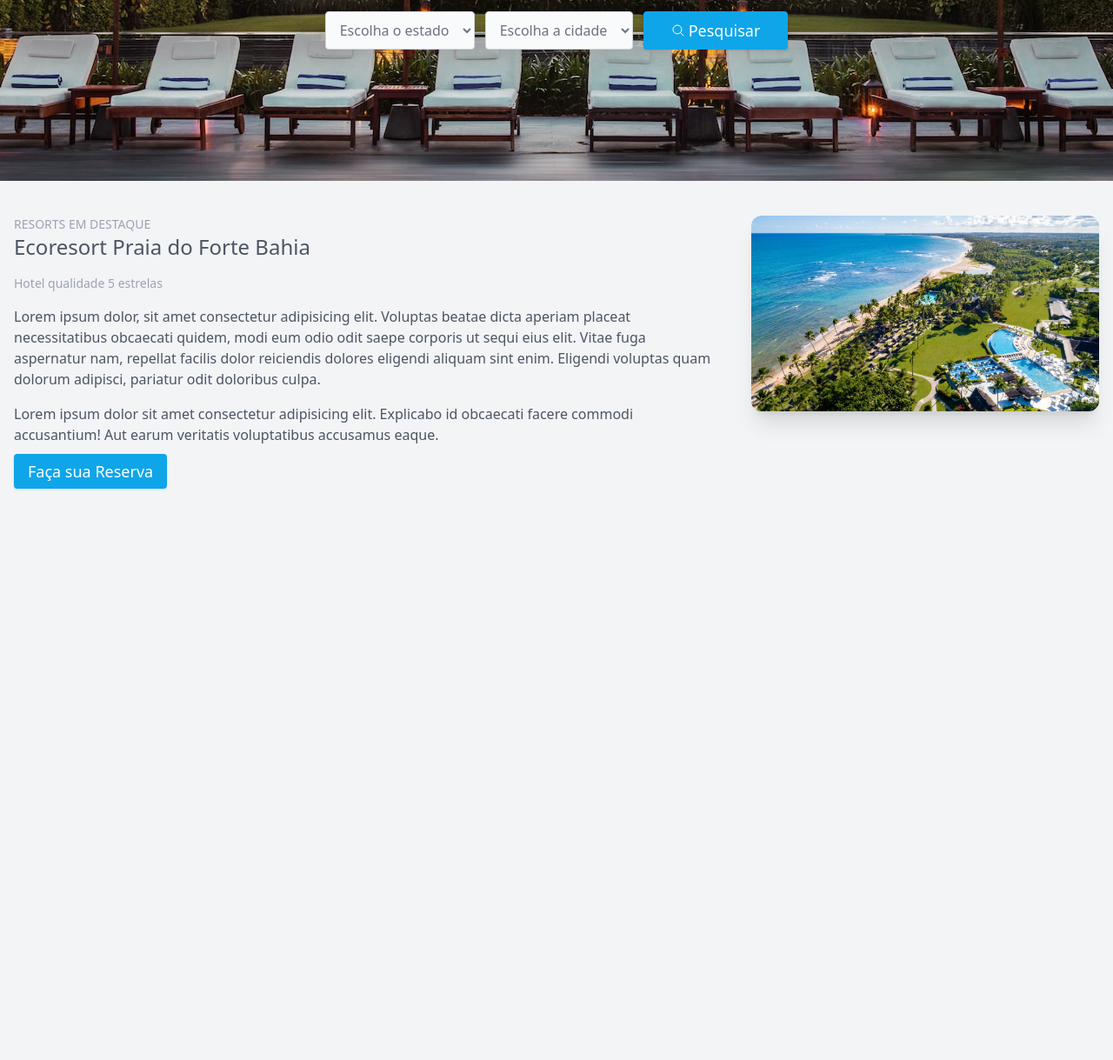
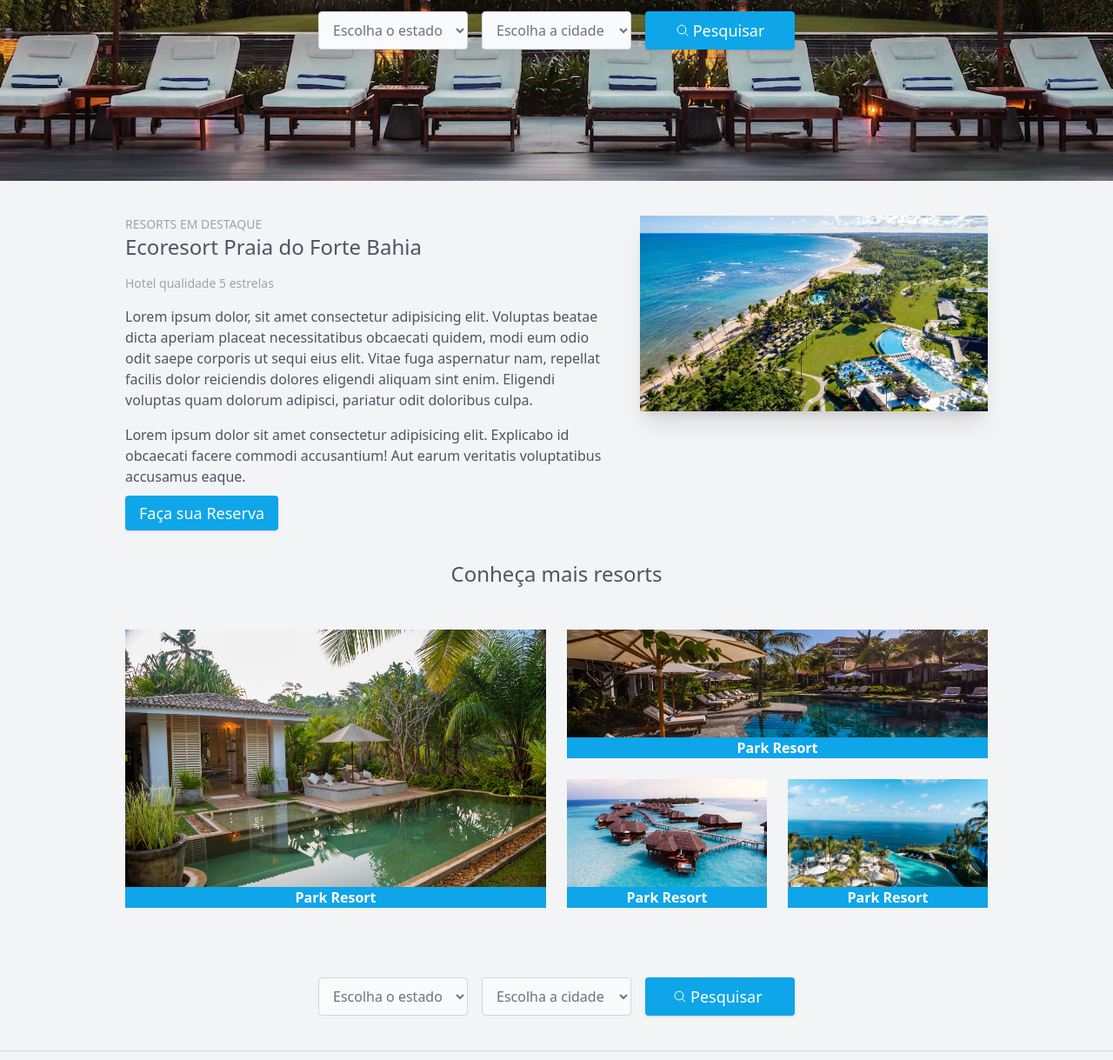
Before and after one commit to vagner0795/resort-landing-page, a website: page index.html in a window 1280 px wide. Shown: the part 338-1557 px from the top of the page at 87% size. Before the commit the page ends 934 px from the top, so only its background shows below. Drawn offline with nearby package versions, Linux system fonts and the light colour scheme.

Commit message:
feat: created layout grid and responsive page

```diff
--- a/index.html
+++ b/index.html
@@ -8,47 +8,48 @@
     <script src="https://cdn.tailwindcss.com"></script>
     <link rel="shortcut icon" href="./assets/resort-icon.png" type="image/x-icon">
     <title>Hoteis Project</title>
+
 </head>
 
 <body class="bg-gray-100 text-gray-600">
-    <header class="">
-        <nav class="container mx-auto px-4 h-24 flex items-center justify-between">
+    <header>
+        <nav class="container max-w-5xl mx-auto px-4 h-24 flex items-center justify-between">
             <div>
                 <img class="h-12" src="./assets/resort-icon.png" alt="logo">
             </div>
-            <ul class="flex space-x-3">
+            <ul class="flex space-x-3 hidden md:flex">
                 <li>
-                    <a class="text-md text-gray-600 hover:text-gray-800 hover:underline" href="#">Como reservar?</a>
+                    <a class="text-sm md:text-lg text-gray-600 hover:text-gray-800 hover:underline" href="#">Como reservar?</a>
 
 
                 </li>
                 <li>
-                    <a class="text-md text-gray-600 hover:text-gray-800 hover:underline" href="#">Sobre nós</a>
+                    <a class="text-sm md:text-lg text-gray-600 hover:text-gray-800 hover:underline" href="#">Sobre nós</a>
 
 
                 </li>
                 <li>
 
-                    <a class="text-md text-gray-600 hover:text-gray-800 hover:underline" href="#">Informações</a>
+                    <a class="text-sm md:text-lg text-gray-600 hover:text-gray-800 hover:underline" href="#">Informações</a>
 
                 </li>
                 <li>
 
-                    <a class="text-md text-gray-600 hover:text-gray-800 hover:underline" href="#">Contato</a>
+                    <a class="text-sm md:text-lg text-gray-600 hover:text-gray-800 hover:underline" href="#">Contato</a>
 
                 </li>
             </ul>
         </nav>
     </header>
     <section style="background: url('./assets/banner-home.jpg'); background-position: center; height: 450px;">
-        <div class="container h-full  mx-auto px-4 flex items-center justify-center">
+        <div class="container max-w-5xl h-full  mx-auto px-4 flex items-center justify-center">
             <div class="text-white text-center">
                 <h1 class="text-gray-200 text-3xl mb-3">Onde você quer ir?</h1>
                 <p class="text-green-100">Escolha o estado e cidade para achar os melhores resorts</p>
 
 
                 <div class="mt-8">
-                    <form class="flex space-x-3" action="#">
+                    <form class="grid grid-cols-2 lg:grid-cols-3 gap-4" action="#">
                         <select class="bg-gray-50 px-3 py-2 outline-none border border-gray-300 rounded text-gray-500"
                             name="" id="">
                             <option value="">Escolha o estado</option>
@@ -58,7 +59,7 @@
                             <option value="">Escolha a cidade</option>
                         </select>
 
-                        <button class="text-white text-lg flex items-center gap-1 bg-sky-500 py-2 px-8 rounded shadow ">
+                        <button class="col-span-2 lg:col-span-1 text-white text-lg justify-center flex items-center gap-1 bg-sky-500 py-2 px-8 rounded shadow ">
                             <svg class="h-4 " fill="none" stroke="currentColor" stroke-width="1.5" viewBox="0 0 24 24"
                                 xmlns="http://www.w3.org/2000/svg" aria-hidden="true">
                                 <path stroke-linecap="round" stroke-linejoin="round"
@@ -73,9 +74,9 @@
         </div>
     </section>
     <main>
-        <div class="container mx-auto px-4 py-10">
-            <div class="flex">
-                <div class="flex-grow-1 pr-10">
+        <div class="container max-w-5xl mx-auto px-4 py-10">
+            <div class="flex flex-col-reverse lg:flex-row">
+                <div class=" lg:pr-10">
                     <p class="text-sm text-gray-400 font-medium">RESORTS EM DESTAQUE</p>
                     <h2 class="text-2xl">Ecoresort Praia do Forte Bahia</h2>
                     <h4 class="text-sm text-gray-400 font-medium mt-4">Hotel qualidade 5 estrelas</h4>
@@ -93,27 +94,86 @@
                     <a class="text-white  text-lg bg-sky-500 py-2 px-4 rounded shadow ">Faça sua Reserva</a>
                 </div>
 
-                <div class="flex-shrink-0 ml-auto">
-                    <img class="rounded-xl shadow-xl" src="./assets/img-resort.jpg" alt="image-resort" width="400">
+                <div class="flex-shrink-0 lg:ml-auto">
+                    <img style="cursor: pointer;" class="mb-5 lg:mb-0 shadow-xl" src="./assets/img-resort.jpg" alt="image-resort" width="400">
+                </div>
+            </div>
+        </div>
+    </main>
+    <section>
+        <div class="container max-w-5xl mx-auto px-4">
+
+            <h3 class="text-2xl text-center text-gray-7 mb-12">Conheça mais resorts</h3>
+
+            <div class="md:grid md:grid-cols-4 md:grid-rows-2 md:gap-6 md:h-80 space-y-6 md:space-y-0 ">
+                <div class="relative md:col-span-2 md:row-span-2 overflow-hidden">
+                    <div class="absolute text-center bottom-0  text-white font-bold bg-sky-500 w-full">
+                        Park Resort
+                    </div>
+                    <img class="h-full w-full object-cover" src="./assets/grid-1.jpg" alt="image-resort">
+                </div>
+                <div class="relative md:col-span-2">
+                    <div class="absolute text-center bottom-0  text-white font-bold bg-sky-500 w-full">
+                        Park Resort
+                    </div>
+                    <img class="h-full w-full object-cover"  src="./assets/grid-2.jpg" alt="image-resort">
+                </div>
+                <div class="relative">
+                    <div class="absolute text-center bottom-0  text-white font-bold bg-sky-500 w-full">
+                        Park Resort
+                    </div>
+                    <img class="h-full w-full object-cover " src="./assets/grid-3.jpg" alt="image-resort">
+                </div>
+                <div class="relative">
+                    <div class="absolute text-center bottom-0  text-white font-bold bg-sky-500 w-full">
+                        Park Resort
+                    </div>
+                    <img class="h-full w-full object-cover" src="./assets/grid-4.jpg" alt="image-resort">
                 </div>
             </div>
 
+        </div>
+    </section>
+    <section >
+        <div class="container max-w-5xl mx-auto px-4 mt-20 flex justify-center">
+            <form class="grid grid-cols-2 lg:grid-cols-3 gap-4" action="#">
+                <select class="bg-gray-50 px-3 py-2 outline-none border border-gray-300 rounded text-gray-500"
+                    name="" id="">
+                    <option value="">Escolha o estado</option>
+                </select>
+                <select class="bg-gray-50 px-3 py-2 outline-none border border-gray-300 rounded text-gray-500"
+                    name="" id="">
+                    <option value="">Escolha a cidade</option>
+                </select>
+
+                <button class="col-span-2 lg:col-span-1 text-white text-lg flex items-center gap-1 bg-sky-500 py-2 px-8 rounded shadow ">
+                    <svg class="h-4 " fill="none" stroke="currentColor" stroke-width="1.5" viewBox="0 0 24 24"
+                        xmlns="http://www.w3.org/2000/svg" aria-hidden="true">
+                        <path stroke-linecap="round" stroke-linejoin="round"
+                            d="M21 21l-5.197-5.197m0 0A7.5 7.5 0 105.196 5.196a7.5 7.5 0 0010.607 10.607z">
+                        </path>
+                    </svg>
+                    Pesquisar</button>
+
+            </form>
 
         </div>
+    </section>
 
-    </main>
+    <footer class="border-t border-b border-gray-300 mt-10">
+      <div class="container max-w-5xl mx-auto px-4 py-4 flex items-center justify-between" >
+        <div>
+            <img class="h-12" src="./assets/resort-icon.png" alt="logo">
+        </div>
+        <div class="flex items-center">
+            <a href="#"><img class="h-12 pt-3" src="./assets/instagram.png" alt="logo"></a>
+            <a href="#">  <img class="h-12 pt-3" src="./assets/facebook.png" alt="logo"></a>
 
 
 
-
-
-
-
-
-
-
-
-
+        </div>
+      </div>
+    </footer>
 </body>
 
 </html>
```
Also changed, not shown: README.md (added), assets/facebook.png (added), assets/instagram.png (added), 2 other files.
